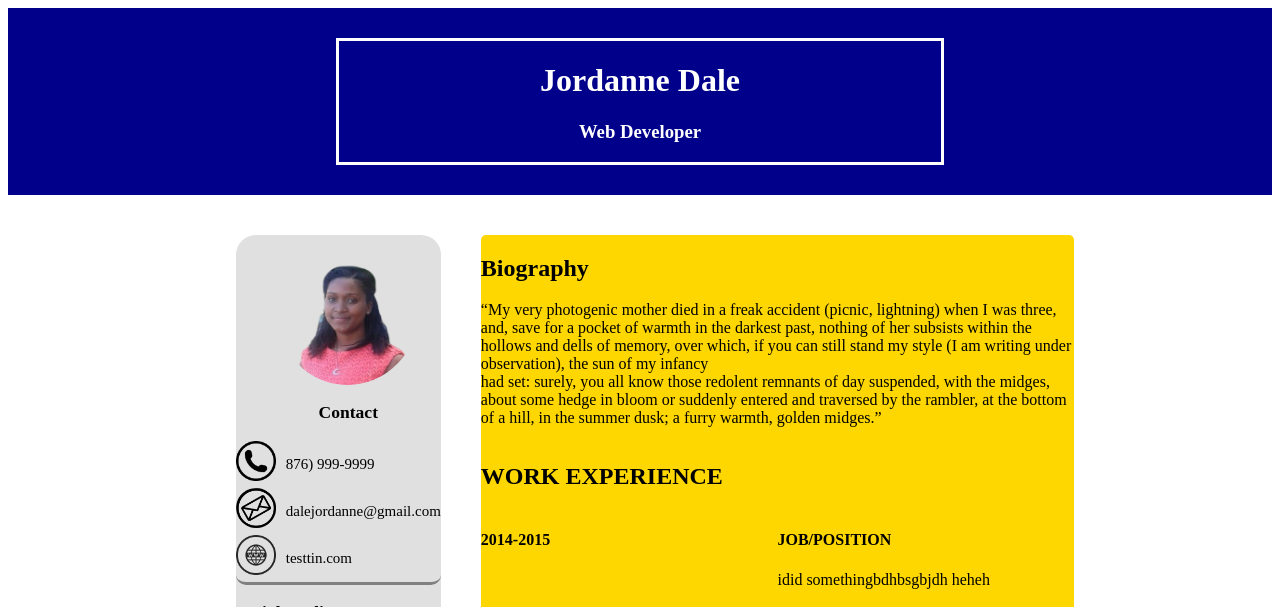
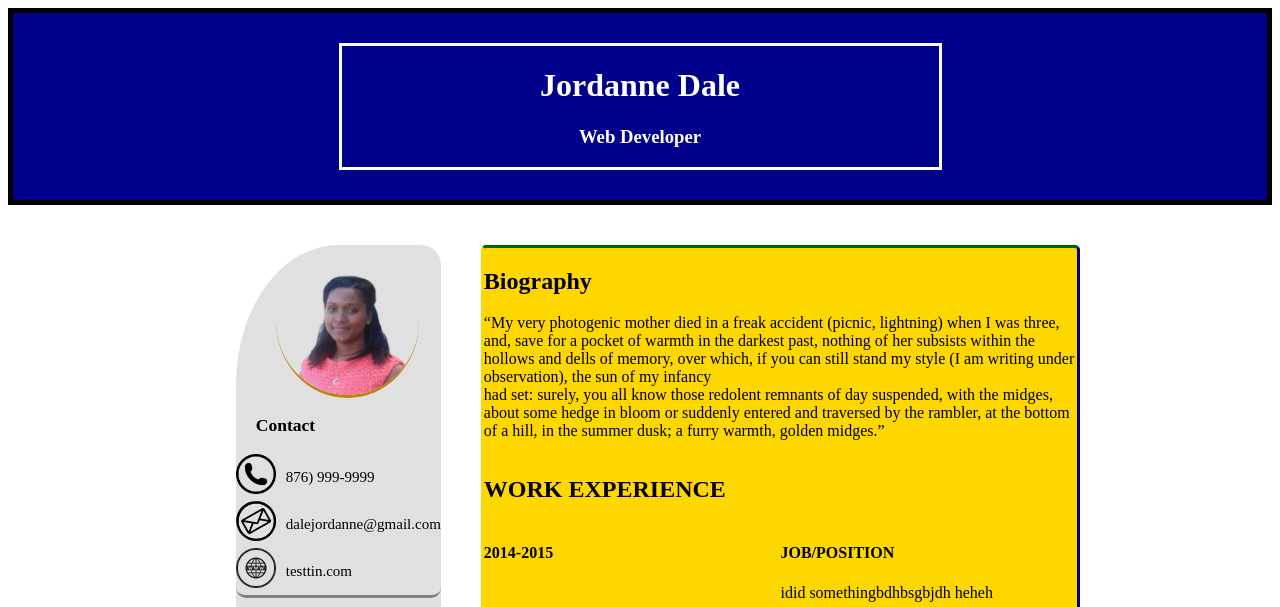
Before and after one commit to jjdale1999/jjdale1999.github.io, a plain HTML site: page index.html in a window 1280 px wide. Shown: the top 607 px of the page. Drawn offline with Linux system fonts and the light colour scheme.

Commit message:
fixed layout of main content

```diff
--- a/styles.css
+++ b/styles.css
@@ -7,6 +7,7 @@
     align-items: center;
     grid-area: header;
     color: white;
+    border: solid 5px #000;
 }
 
 header{
@@ -27,6 +28,7 @@ header{
     grid-row: 2;
 
 
+
 }
 .sidebar{
     background-color:mediumvioletred;
@@ -34,9 +36,13 @@ header{
     grid-area: sidebar;
     font-size: 15px;
     background-color: rgb(224,224,224);
+       border-bottom-left-radius: 50% 20%;
+    border-top-left-radius: 50% 15%;
+
 
 
 }
+
 
 .contentinfo{
 display: grid;
@@ -45,6 +51,10 @@ display: grid;
    border-bottom: 1px solid black;
     border-radius: 5px;
     background-color: gold;
+    border:solid;
+    border-color: darkgreen;
+      border-color: darkgreen darkblue darkgreen transparent;
+
 }
 
 #biography{
@@ -84,11 +94,12 @@ img{
 width:70%;
     height:150px;
     border-radius: 100%;
+    border-bottom: solid;
+    border-bottom-color: darkgoldenrod;
 
 }
 .heading h3{
     margin-left: 20px;
-    text-align: center;
 }
 #position{
     grid-area:position;
@@ -106,7 +117,6 @@ max-height: 50%;
 }
 #bottomsidebar{
     max-height: 30%;
-    \
     display: flex;
   flex-direction: column;
 }
```
Also changed, not shown: picts/6-60314_instagram-circle-icon-png-facebook-instagram-logo-png.png (deleted), picts/coding-browser-pngrepo-com.png (added), picts/email.png (deleted), picts/facebook.png (deleted), picts/instagram.png (deleted), picts/linkdeln.png (deleted), picts/phonenum.png (deleted), picts/twitter.png (deleted), picts/website.png (deleted).
